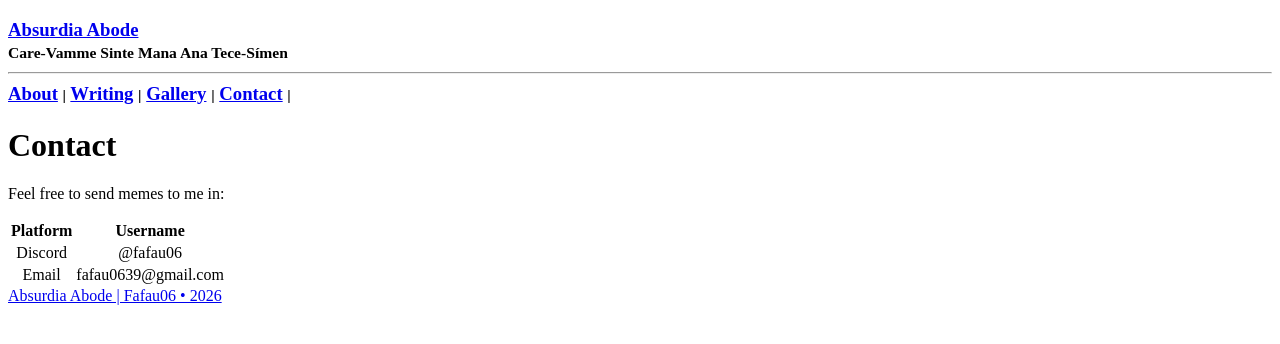
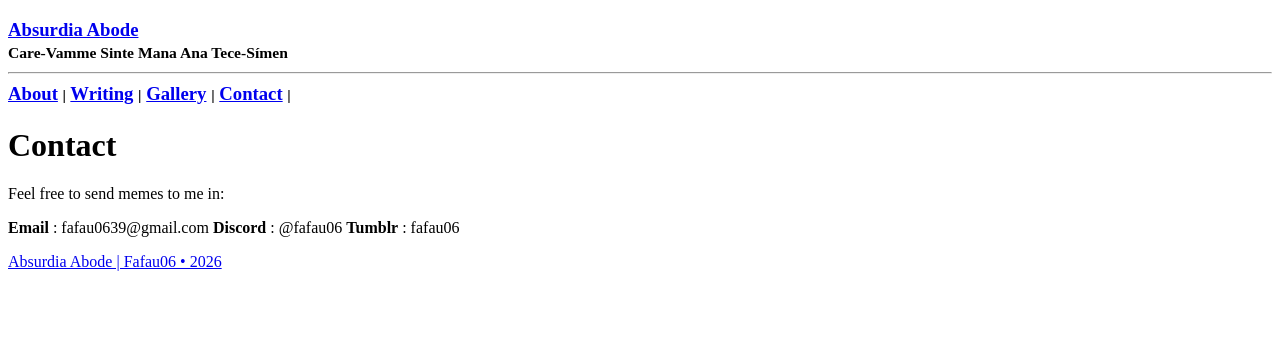
Before and after one commit to Fafau06/fafau06.github.io, a Jekyll site: the page built from menu/contact.md, in a window 1280 px wide. Shown: the top 344 px of the page. Built offline with Jekyll 4.4.1, drawn with Linux system fonts in a browser that asks for light colours.

Commit message:
Update contact.md

```diff
--- a/menu/contact.md
+++ b/menu/contact.md
@@ -6,7 +6,6 @@ permalink: /contact
 
 Feel free to send memes to me in:
 
-Platform | Username
-:-------------------: | :-------------------:
-Discord | @fafau06
-Email | fafau0639@gmail.com
+<i class="icon icon-envelope" aria-hidden="true"></i> **Email** : fafau0639@gmail.com
+<i class="icon icon-discord" aria-hidden="true"></i> **Discord** : @fafau06
+<i class="icon icon-tumblr" aria-hidden="true"></i> **Tumblr** : fafau06
```
